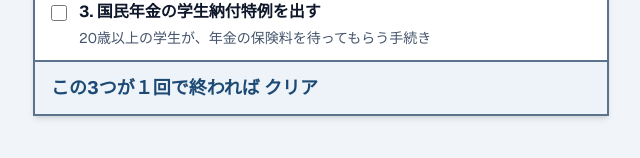
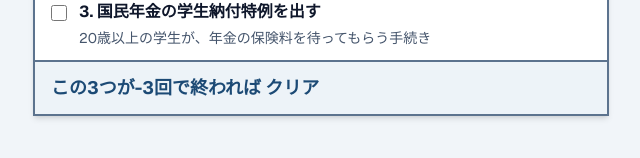
Before and after one commit to PenguinCabinet/kurashi-quest, a Next.js app: page / in a window 1280 px wide. Shown: the part 642-800 px from the top of the page, without its empty margins (319-959 px from the left). Built offline with nearby package versions, Linux system fonts and the light colour scheme.

Commit message:
クエストのカウント機能を実装

```diff
--- a/src/components/QuestConquestSheet.tsx
+++ b/src/components/QuestConquestSheet.tsx
@@ -21,6 +21,7 @@ export function QuestConquestSheet({
   board,
   notNeeded = [],
   onToggleQuest,
+  progress={},
 }: QuestConquestSheetProps) {
   // 市役所の手続き一覧
   const cityHallQuests = board.quests.filter(
@@ -47,7 +48,9 @@ export function QuestConquestSheet({
     }));
   };
 
-  const readyCount = bringItems.filter((b) => checkedBringIds[b.id]).length;
+  const bring_readyCount = bringItems.filter((b) => checkedBringIds[b.id]).length;
+  console.log(progress.doneAt)
+  const progress_readyCount = Object.keys(progress.doneAt).length;
   const totalCount = bringItems.length;
 
   return (
@@ -60,7 +63,7 @@ export function QuestConquestSheet({
         <div className="text-base font-bold text-[#b32d2e] flex items-center gap-1.5">
           <span className="text-slate-900 font-bold mr-1">準備</span>
           <span className="text-lg font-bold">
-            {readyCount} / {totalCount}
+            {bring_readyCount} / {totalCount}
           </span>
           <span>そろった</span>
         </div>
@@ -192,7 +195,8 @@ export function QuestConquestSheet({
       {/* フッター */}
       <div className="px-4 py-3 bg-[#edf3f8] border-t-2 border-[#5c738e] flex items-center justify-between">
         <span className="font-bold text-[#1c4a75] text-base md:text-lg">
-          この{cityHallQuests.length}つが１回で終われば クリア
+          {/* progress_readyCountが0タスク完了の時、cityHallQuests.lengthであるため、差し引く*/}
+          この{cityHallQuests.length}つが{progress_readyCount-cityHallQuests.length}回で終われば クリア
         </span>
       </div>
     </div>
```
